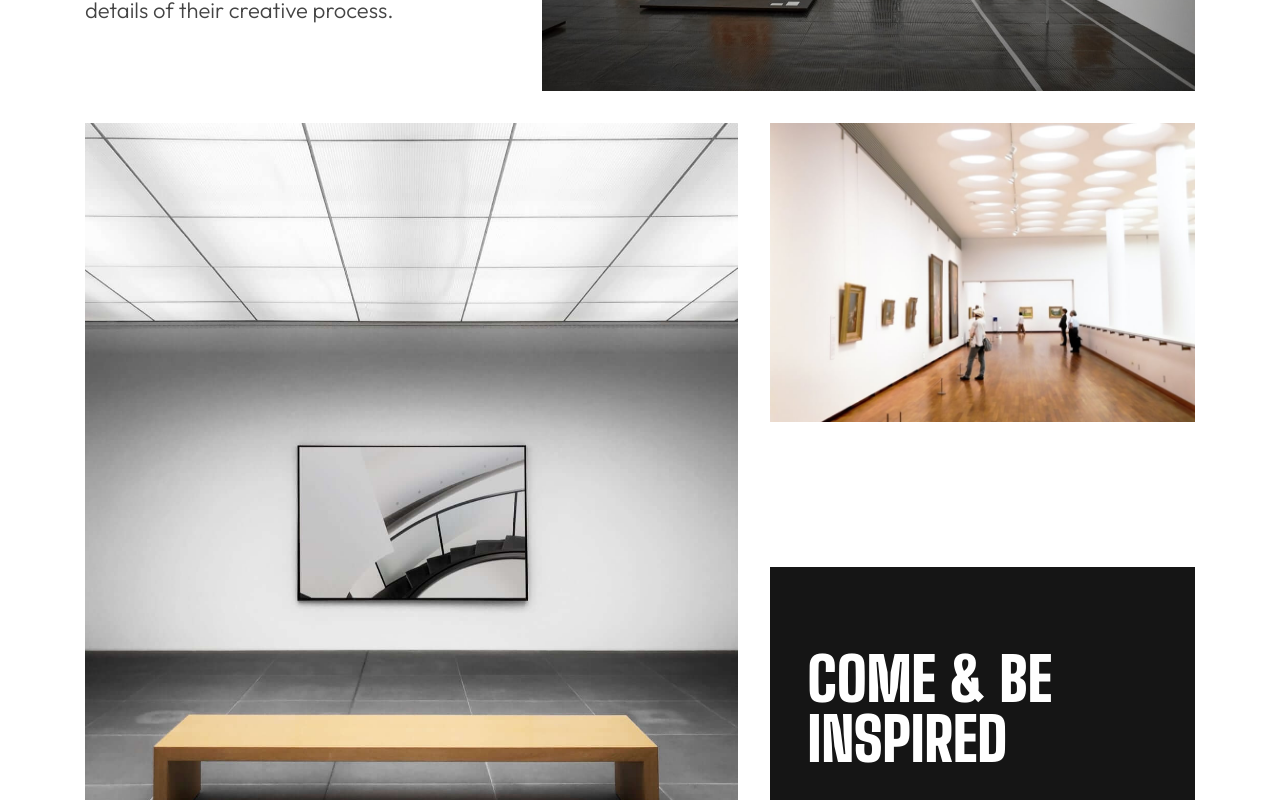
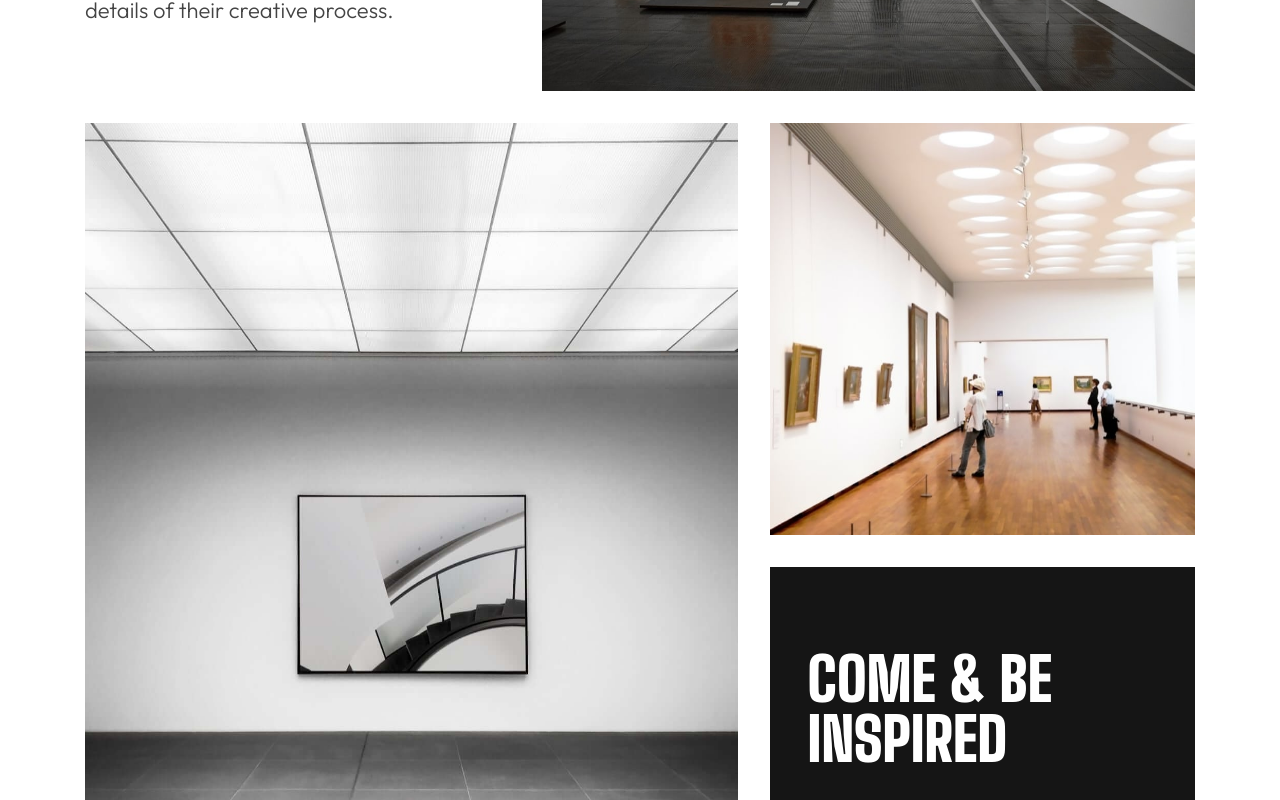
Before and after one commit to AldrinKP/art-gallery, a React (Vite) app: page / in a window 1280 px wide. Shown: the part 1300-2100 px from the top of the page. Built offline with nearby package versions, Linux system fonts and the light colour scheme.

Commit message:
Initial fix of images (incomplete)

```diff
--- a/src/components/home-page/BentoSection.jsx
+++ b/src/components/home-page/BentoSection.jsx
@@ -16,22 +16,22 @@ const BentoSection = () => {
 						their creative process.
 					</p>
 				</div>
-
 				<div className="col-span-3 row-span-1">
 					<img src={gridImage1} alt="art exhibit 1" />
 				</div>
-
-				<div className="col-span-3 row-span-2">
+				<div className="col-span-3 row-span-2 flex justify-center">
 					<img
 						src={gridImage2}
 						alt="bench in front of an art piece"
 					/>
 				</div>
-
-				<div className="col-span-2 row-span-1">
-					<img src={gridImage3} alt="People looking at art" />
+				<div className="col-span-2 row-span-1 flex justify-center">
+					<img
+						src={gridImage3}
+						alt="People looking at art"
+						className="object-cover"
+					/>
 				</div>
-
 				<div className="col-span-2 row-span-1 flex items-center justify-center bg-almost-black">
 					<div className="flex flex-col w-[350px]">
 						<h1 className="font-heading font-black text-size-heading-m leading-line-heading-m text-white mb-8">
```
